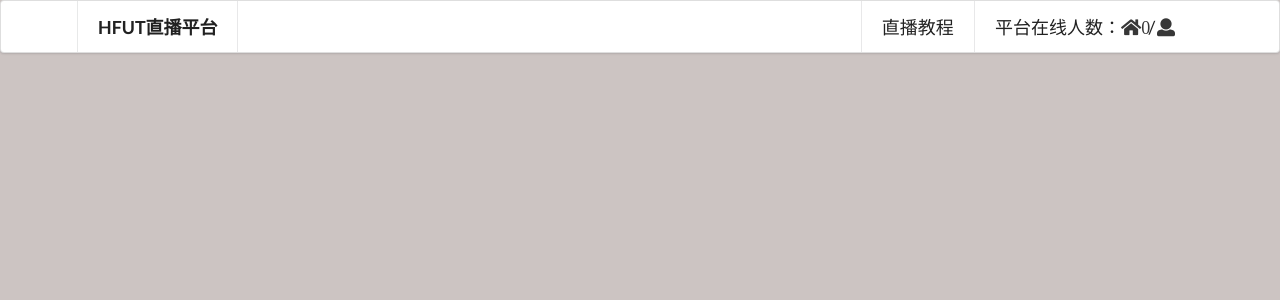
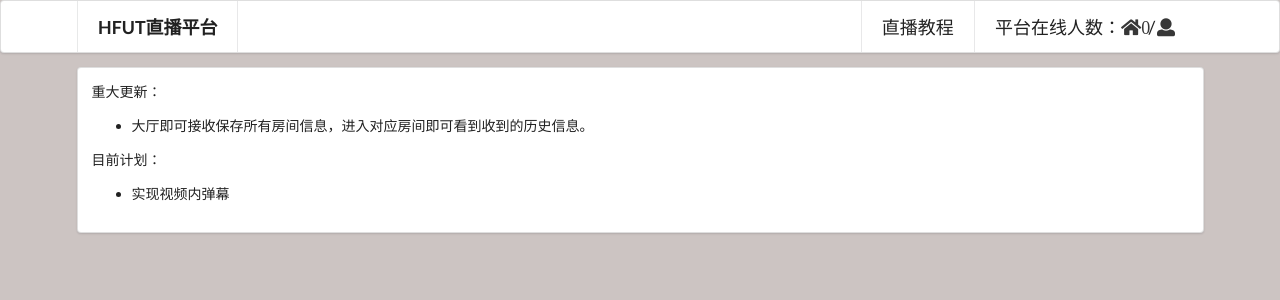
Before and after one commit to netcan/HFUT_Live, a PHP site: page / in a window 1280 px wide. Shown: the top 300 px of the page. Run offline with PHP 8.4, Linux system fonts and the light colour scheme; data that the repository does not hold is empty; some libraries are stand-ins or nearby versions.

Commit message:
客户端接收并保存所有信息

```diff
--- a/index.php
+++ b/index.php
@@ -9,7 +9,7 @@
 
 		<div class="ui white massive main menu">
 			<div class="ui container">
-				<a href="/" class="header item">
+				<a href="./" class="header item">
 					HFUT直播平台
 				</a>
 				<div class="right menu">
@@ -24,6 +24,16 @@
 		</div>
 
 		<div class="ui container">
+			<div class="ui segment">
+				重大更新：
+				<ul>
+					<li>大厅即可接收保存所有房间信息，进入对应房间即可看到收到的历史信息。</li>
+				</ul>
+				目前计划：
+				<ul>
+					<li>实现视频内弹幕</li>
+				</ul>
+			</div>
 			<div id="room" class ="ui four column grid">
 			</div>
 		</div>
@@ -67,7 +77,14 @@
 
 			socket.on('connect', function(){socket.emit('login', "<?php echo session_id(); ?>");});
 
-			// socket.on('new_msg', function(msg){alert(msg);});
+			socket.on('new_msg', function(msg){
+				// alert(msg);
+				msg = JSON.parse(msg);
+				if(localStorage.getItem(msg["channel"]))
+					localStorage.setItem(msg["channel"], localStorage.getItem(msg["channel"]) + '<p>' + msg.datetime + '<br>' + msg.content); // 保存聊天记录
+				else
+					localStorage.setItem(msg["channel"], '<p>' + msg.datetime + '<br>' + msg.content); // 保存聊天记录
+			});
 
 			socket.on('update_online_count', function(online_stat){
 				online_stat = JSON.parse(online_stat);
```
Also changed, not shown: player.php (+6 -1 lines).
